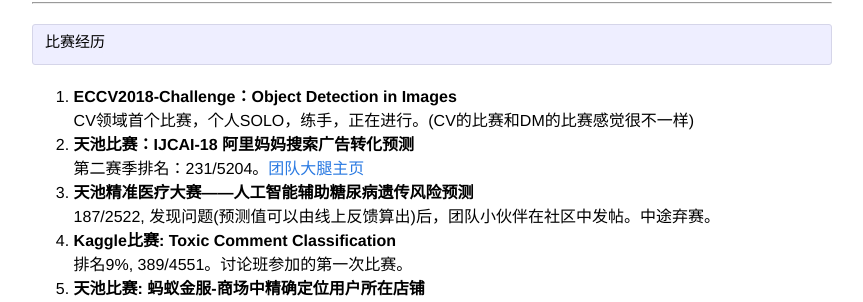
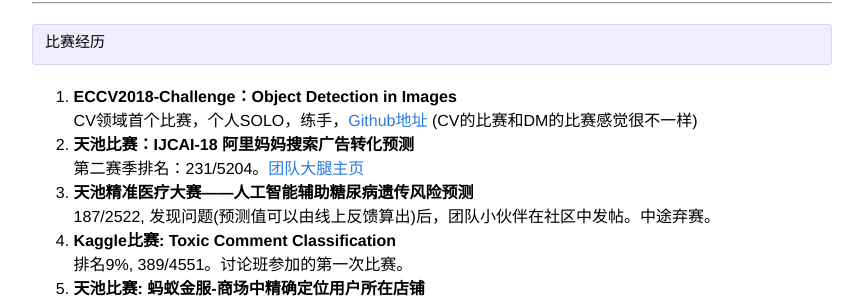
Before and after one commit to zhpmatrix/zhpmatrix.github.io, a Jekyll site: the page built from about.md, in a window 1280 px wide and 900 px high, scrolled down 1404 px. Shown: the part 148-450 px from the top of the window, without its empty margins (208-1071 px from the left). Built offline with Jekyll 4.4.1, drawn with Linux system fonts in a browser that asks for light colours; comment, search, counter and statistics services are not loaded.

Commit message:
update about.md

```diff
--- a/about.md
+++ b/about.md
@@ -80,7 +80,7 @@ permalink: /about/
 
 10. **ECCV2018-Challenge：Object Detection in Images**
 
-    CV领域首个比赛，个人SOLO，练手，正在进行。(CV的比赛和DM的比赛感觉很不一样)
+    CV领域首个比赛，个人SOLO，练手，[Github地址](https://github.com/zhpmatrix/VisDrone2018) (CV的比赛和DM的比赛感觉很不一样)
 
 9. **天池比赛：IJCAI-18 阿里妈妈搜索广告转化预测**
 
```
